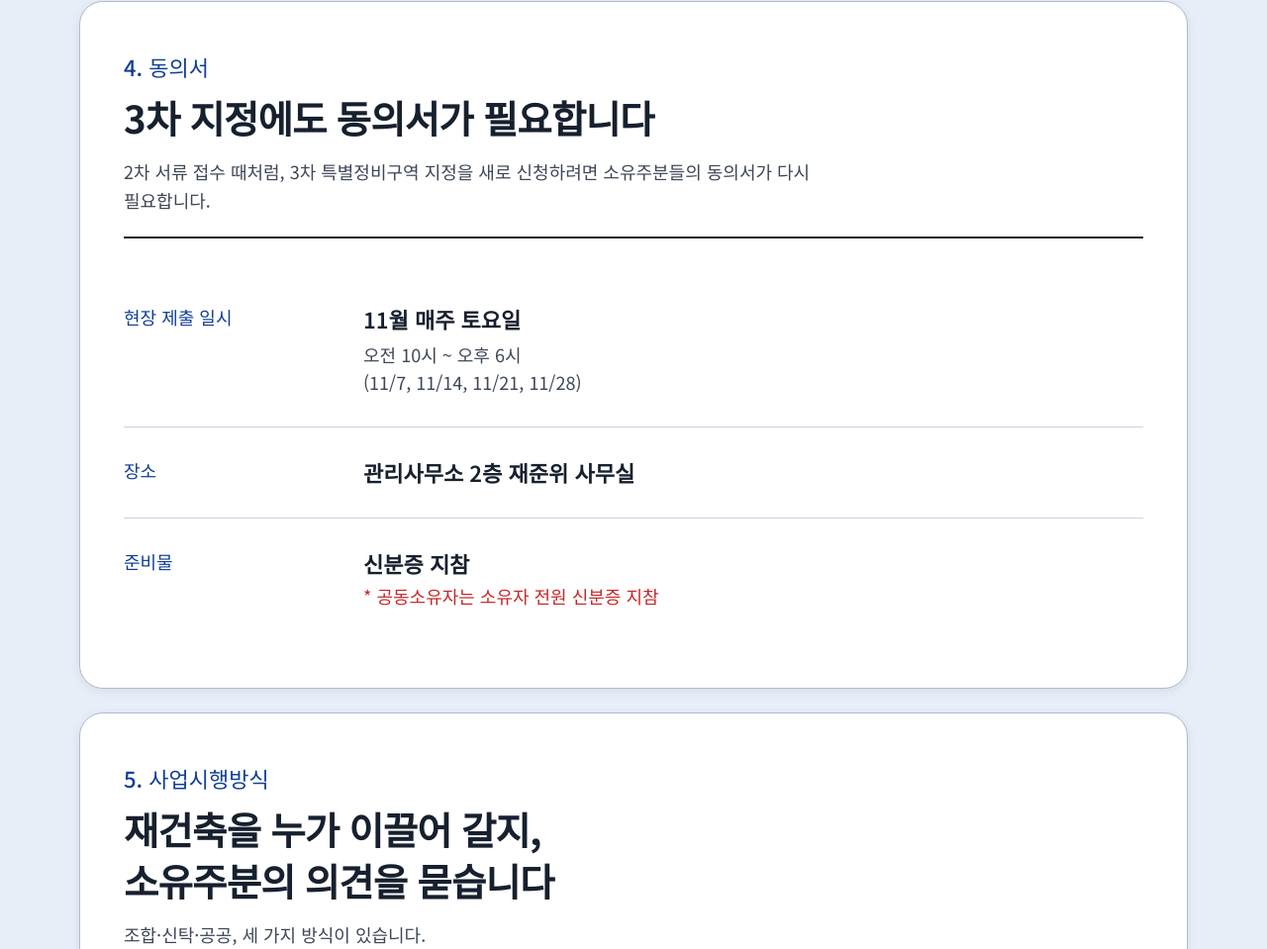
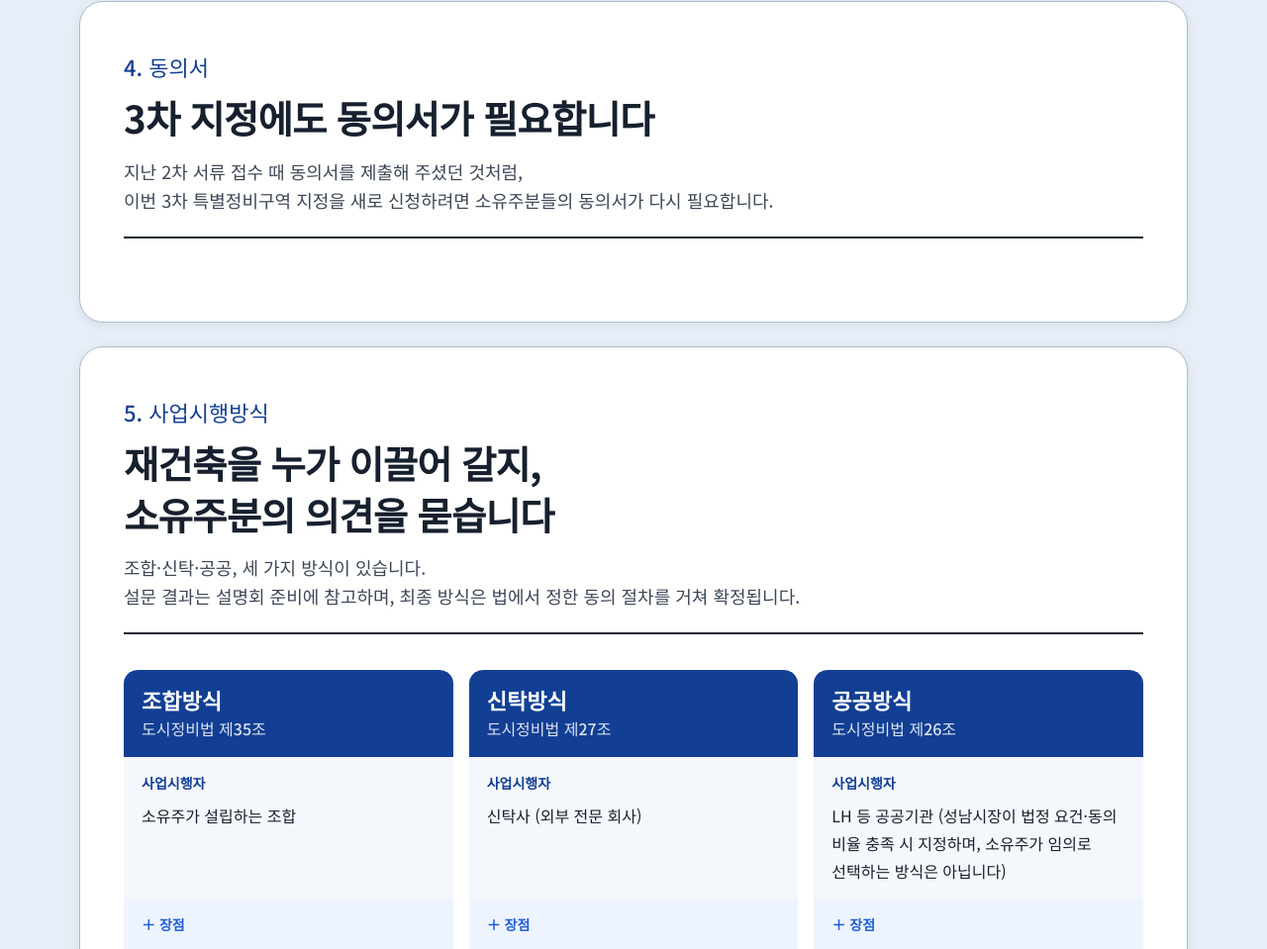
Before and after one commit to hansol4bundang/hansol4-home, a plain HTML site: page index.html in a window 1280 px wide. Shown: the part 2116-3075 px from the top of the page at 99% size. Drawn offline with Linux system fonts and the light colour scheme.

Commit message:
4. 동의서 섹션을 원문 문구만 남기고 현장 제출 안내 제거
Co-Authored-By: Claude Sonnet 5.5 <noreply@anthropic.com>

```diff
--- a/index.html
+++ b/index.html
@@ -1225,21 +1225,7 @@ html.menu-open { overflow: hidden; }
       <div class="sec-head">
         <div class="tagline">4. 동의서</div>
         <h2>3차 지정에도 동의서가 필요합니다</h2>
-        <p>2차 서류 접수 때처럼, 3차 특별정비구역 지정을 새로 신청하려면 소유주분들의 동의서가 다시 필요합니다.</p>
-      </div>
-      <div class="group" id="vote">
-        <div class="g-row hi">
-          <div class="g-label">현장 제출 일시</div>
-          <div class="g-body"><h3>11월 매주 토요일</h3><p>오전 10시 ~ 오후 6시<br>(11/7, 11/14, 11/21, 11/28)</p></div>
-        </div>
-        <div class="g-row">
-          <div class="g-label">장소</div>
-          <div class="g-body"><h3>관리사무소 2층 재준위 사무실</h3></div>
-        </div>
-        <div class="g-row">
-          <div class="g-label">준비물</div>
-          <div class="g-body"><h3>신분증 지참</h3><p class="caution-note">* 공동소유자는 소유자 전원 신분증 지참</p></div>
-        </div>
+        <p>지난 2차 서류 접수 때 동의서를 제출해 주셨던 것처럼,<br>이번 3차 특별정비구역 지정을 새로 신청하려면 소유주분들의 동의서가 다시 필요합니다.</p>
       </div>
     </div>
   </section>
```
